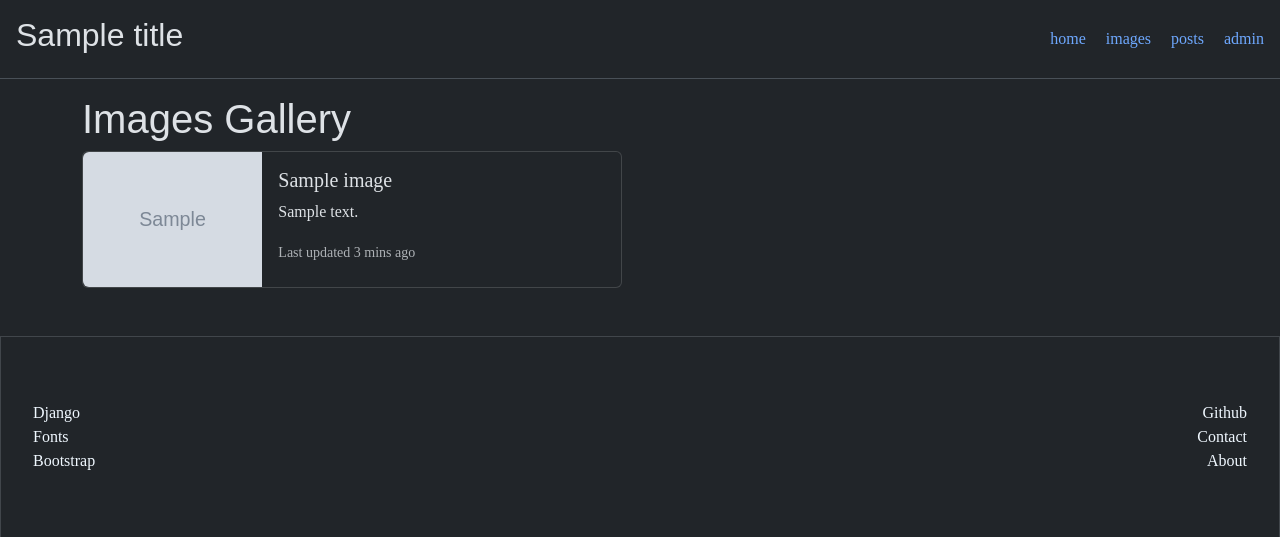
After one commit to karthik1915/Django_web_Api, a Django app: template templates/gallery.html in a window 1280 px wide. The commit adds this page. Shown: the top 537 px of the page. Run offline with Django 4.2, Linux system fonts and the light colour scheme; the template is opened without the code that fills it: most values are stand-ins (such as "Sample title", 1, 10 or a date in 2020); grey boxes marked "Sample" are stand-in pictures; some web fonts are replaced.

Commit message:
added gallery view

```diff
--- a/api/urls.py
+++ b/api/urls.py
@@ -10,6 +10,7 @@ urlpatterns = [
     path("api/images.json",views.ImagesApiView.as_view(),name="Images API"),
     path("api/images",views.ImagesView,name="Images API"),
     path("api/images/random/", views.RandomImageView.as_view(), name="random-image"),
+    path("api/images/gallery",views.ImagesGallery,name="Gallery")
     #
     #
     #
--- a/templates/base.html
+++ b/templates/base.html
@@ -11,7 +11,7 @@
     <link
       rel="icon"
       type="image/png"
-      href="{% static 'images/restapi.png' %}"
+      href="{% static 'images/api_icon.png' %}"
     />
 
     {% comment %} important cdns {% endcomment %}
--- /dev/null
+++ b/templates/gallery.html
@@ -0,0 +1,22 @@
+{% extends "base.html" %} {% block content %}
+
+<h1>Images Gallery</h1>
+
+{% for image in api_response %}
+  <div class="card mb-3" style="max-width: 540px;">
+    <div class="row g-0">
+      <div class="col-md-4">
+        <img src="{{image.image_url}}" class="img-fluid rounded-start" alt="{{image.title}}">
+      </div>
+      <div class="col-md-8">
+        <div class="card-body">
+          <h5 class="card-title">{{image.title}}</h5>
+          <p class="card-text">{{image.description}}<p>
+          <p class="card-text"><small class="text-body-secondary">Last updated 3 mins ago</small></p>
+        </div>
+      </div>
+    </div>
+  </div>
+{% endfor %}
+
+{% endblock content %}
```
Also changed, not shown: api/views.py (+15 -0 lines), README.md, static/images/api_icon.png (added).
